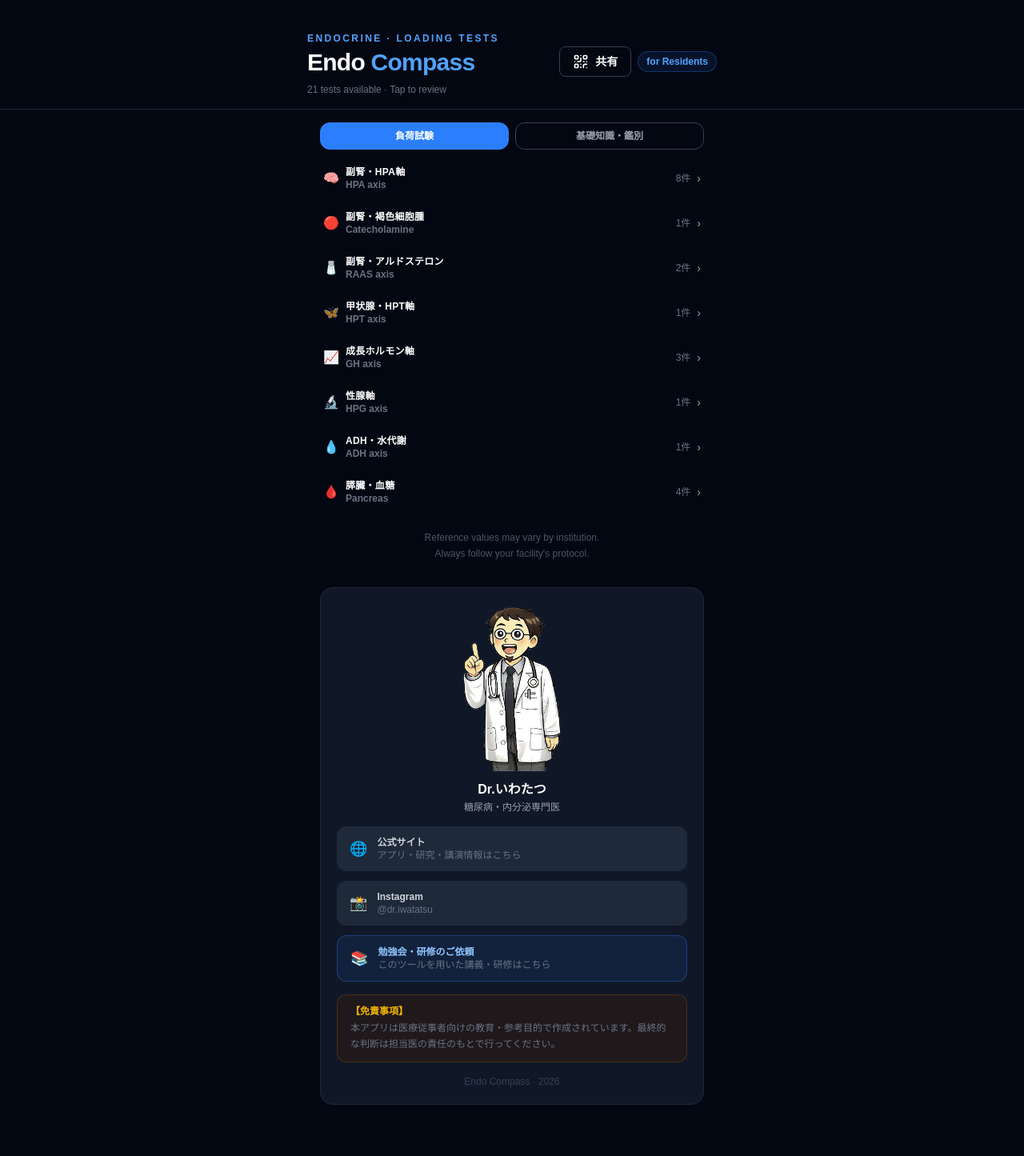
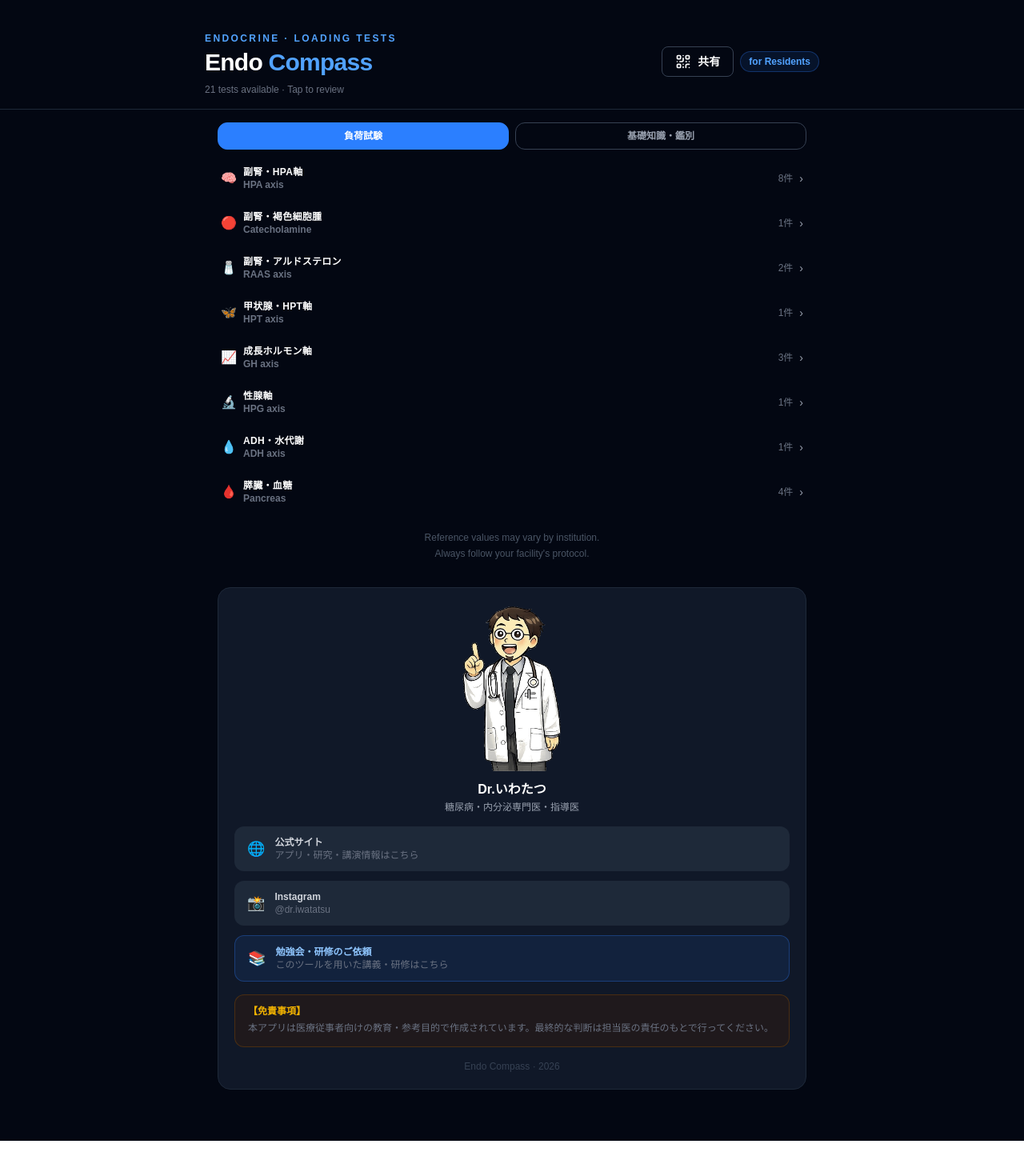
Before and after one commit to iwatatsu2/endoguide, a Next.js app: page /endocrine in a window 1280 px wide. Shown: the whole page at 80% size. Built offline with nearby package versions, Linux system fonts and the light colour scheme.

Commit message:
PC対応: コンテナ幅を拡大

```diff
--- a/app/endocrine/page.tsx
+++ b/app/endocrine/page.tsx
@@ -46,7 +46,7 @@ export default function EndocrinePage() {
 
       {/* ── ヘッダー ── */}
       <div className="sticky top-0 z-10 bg-gray-950 border-b border-gray-800 px-4 pt-10 pb-4">
-        <div className="max-w-lg mx-auto">
+        <div className="max-w-lg md:max-w-3xl mx-auto">
           <div className="flex items-end justify-between">
             <div>
               <p className="text-xs font-bold tracking-[0.2em] text-blue-400 uppercase mb-1">
@@ -70,7 +70,7 @@ export default function EndocrinePage() {
       </div>
 
       {/* ── タブ切替（負荷試験 / 基礎知識・鑑別） ── */}
-      <div className="max-w-lg mx-auto pt-4">
+      <div className="max-w-lg md:max-w-3xl mx-auto pt-4">
         <PageTabs testList={
           <div className="space-y-2">
             {CATEGORY_ORDER.map((category) => {
@@ -107,7 +107,7 @@ export default function EndocrinePage() {
                 />
                 <div className="text-center">
                   <p className="text-base font-black text-white">Dr.いわたつ</p>
-                  <p className="text-xs text-gray-400 mt-0.5">糖尿病・内分泌専門医</p>
+                  <p className="text-xs text-gray-400 mt-0.5">糖尿病・内分泌専門医・指導医</p>
                 </div>
               </div>
               <div className="space-y-3">
--- a/components/endocrine/TestDetail.tsx
+++ b/components/endocrine/TestDetail.tsx
@@ -88,7 +88,7 @@ export default function TestDetail({ test }: { test: EndocrineTest }) {
       </div>
 
       {/* ── コンテンツ ── */}
-      <div className="px-4 py-4 space-y-3 max-w-lg mx-auto pb-16">
+      <div className="px-4 py-4 space-y-3 max-w-lg md:max-w-3xl mx-auto pb-16">
 
         {/* ① 概要 + ホルモン流れ図 */}
         <Card id="sec-what">
```
